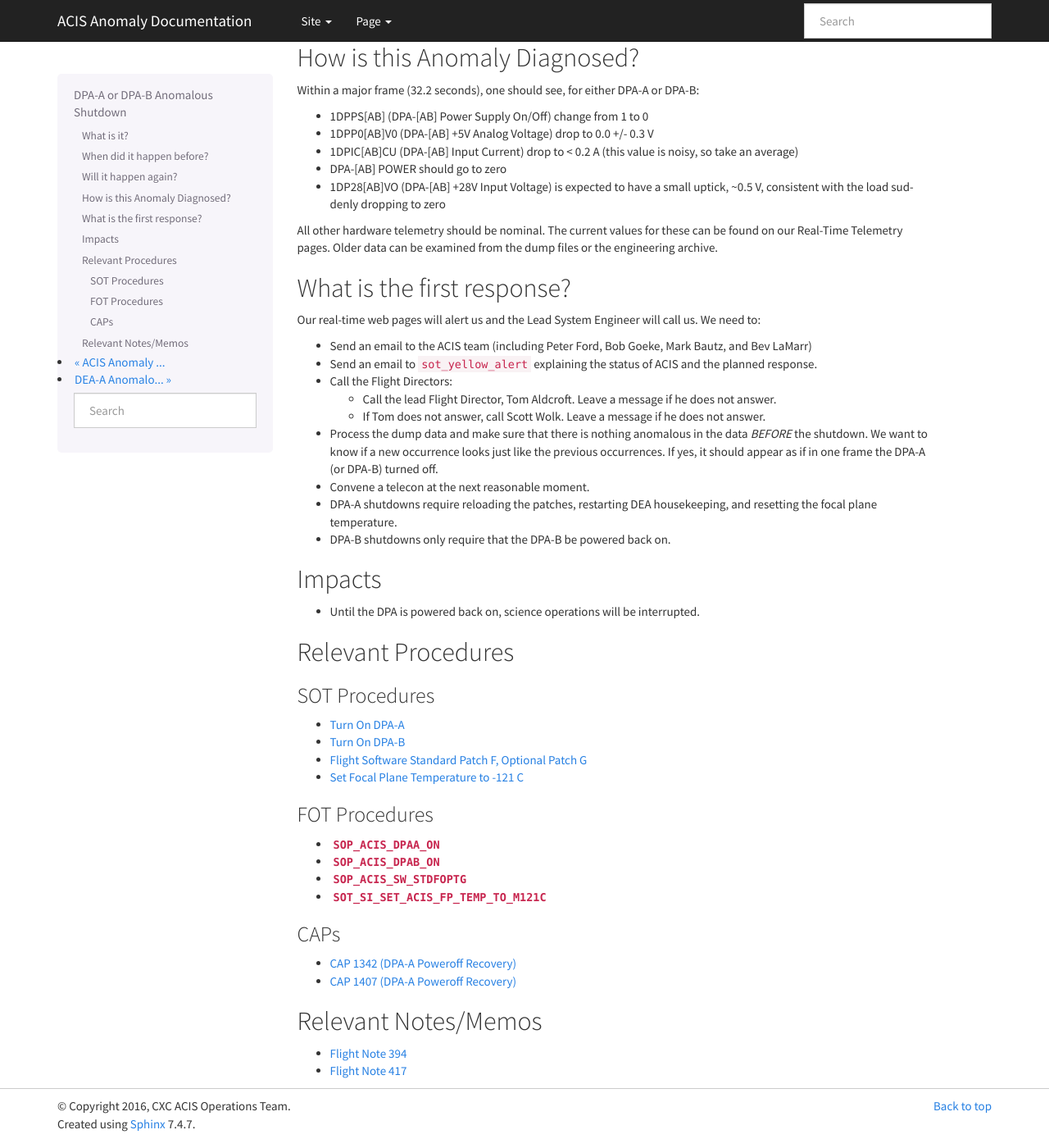
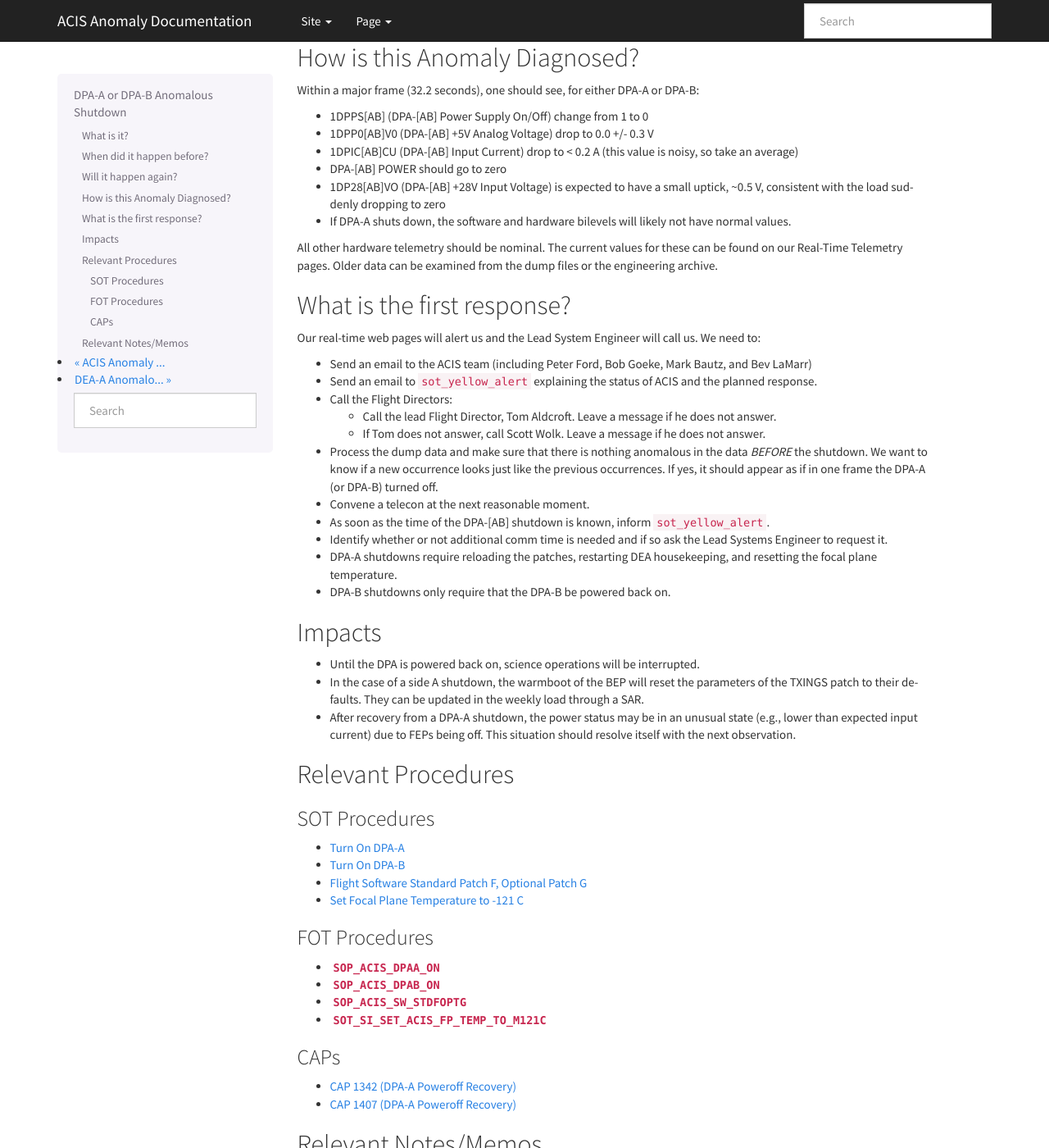
Before and after one commit to acisops/acis_anomaly_pages, a Sphinx documentation site: the page built from source/dpa_shutdown.rst, in a window 1280 px wide and 1400 px high, scrolled down 516 px. Shown: the whole window at 82% size. Built offline with Sphinx 7.4.7, drawn with Linux system fonts in a browser that asks for light colours.

Commit message:
Other notes on dpa shutdowns

```diff
--- a/source/dpa_shutdown.rst
+++ b/source/dpa_shutdown.rst
@@ -38,6 +38,7 @@
 * DPA-[AB] POWER should go to zero
 * 1DP28[AB]VO (DPA-[AB] +28V Input Voltage) is expected to have a small uptick, ~0.5 V, consistent with
   the load suddenly dropping to zero
+* If DPA-A shuts down, the software and hardware bilevels will likely not have normal values.
 
 All other hardware telemetry should be nominal. The current values for these can be found
 on our Real-Time Telemetry pages.  Older data can be examined from the dump files or the
@@ -59,6 +60,9 @@
   the shutdown. We want to know if a new occurrence looks just like the previous occurrences.
   If yes, it should appear as if in one frame the DPA-A (or DPA-B) turned off.
 * Convene a telecon at the next reasonable moment.
+* As soon as the time of the DPA-[AB] shutdown is known, inform ``sot_yellow_alert``.
+* Identify whether or not additional comm time is needed and if so ask the Lead Systems
+  Engineer to request it.
 * DPA-A shutdowns require reloading the patches, restarting DEA housekeeping, and resetting
   the focal plane temperature.
 * DPA-B shutdowns only require that the DPA-B be powered back on.
@@ -67,6 +71,12 @@
 -------
 
 * Until the DPA is powered back on, science operations will be interrupted.
+* In the case of a side A shutdown, the warmboot of the BEP will reset the parameters of the
+  TXINGS patch to their defaults. They can be updated in the weekly load through a SAR.
+* After recovery from a DPA-A shutdown, the power status may be in an unusual state (e.g., lower
+  than expected input current) due to FEPs being off. This situation should resolve itself with
+  the next observation.
+
 
 Relevant Procedures
 -------------------
```
